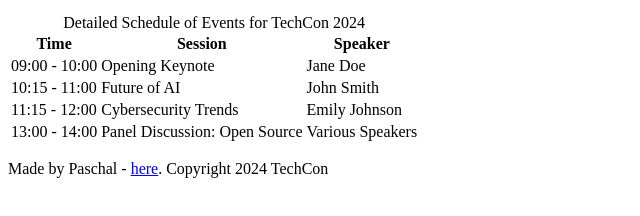
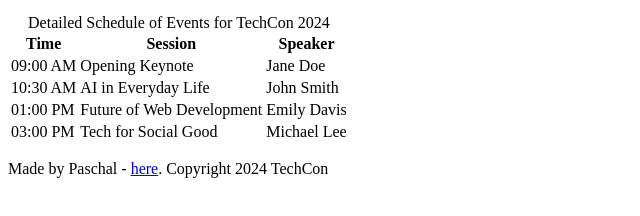
Before and after one commit to Sakawabillz/TechCon_HTML, a plain HTML site: page techcon_website/schedule.html in a window 1280 px wide. Shown: the part 154-370 px from the top of the page, without its empty margins (0-640 px from the left). Drawn offline with Linux system fonts and the light colour scheme.

Commit message:
Add full Schedule page with table and valid footer

```diff
--- a/techcon_website/schedule.html
+++ b/techcon_website/schedule.html
@@ -1,11 +1,10 @@
 <!DOCTYPE html>
 <html lang="en">
 <head>
-  <meta charset="utf-8">
+  <meta charset="UTF-8">
   <title>Schedule for TechCon 2024</title>
 </head>
 <body>
-
   <header>
     <h1>Schedule for TechCon 2024</h1>
     <nav>
@@ -30,32 +29,29 @@
       </thead>
       <tbody>
         <tr>
-          <td>09:00 - 10:00</td>
+          <td>09:00 AM</td>
           <td>Opening Keynote</td>
           <td>Jane Doe</td>
         </tr>
         <tr>
-          <td>10:15 - 11:00</td>
-          <td>Future of AI</td>
+          <td>10:30 AM</td>
+          <td>AI in Everyday Life</td>
           <td>John Smith</td>
         </tr>
         <tr>
-          <td>11:15 - 12:00</td>
-          <td>Cybersecurity Trends</td>
-          <td>Emily Johnson</td>
+          <td>01:00 PM</td>
+          <td>Future of Web Development</td>
+          <td>Emily Davis</td>
         </tr>
         <tr>
-          <td>13:00 - 14:00</td>
-          <td>Panel Discussion: Open Source</td>
-          <td>Various Speakers</td>
+          <td>03:00 PM</td>
+          <td>Tech for Social Good</td>
+          <td>Michael Lee</td>
         </tr>
       </tbody>
     </table>
   </main>
-<footer><p>Made by Paschal - <a href="https://github.com/Sakawabillz" target="_blank">here</a>. Copyright 2024 TechCon</p></footer>
 
-
-
-
+  <footer><p>Made by Paschal - <a href="https://github.com/Sakawabillz" target="_blank">here</a>. Copyright 2024 TechCon</p></footer>
 </body>
 </html>
```
